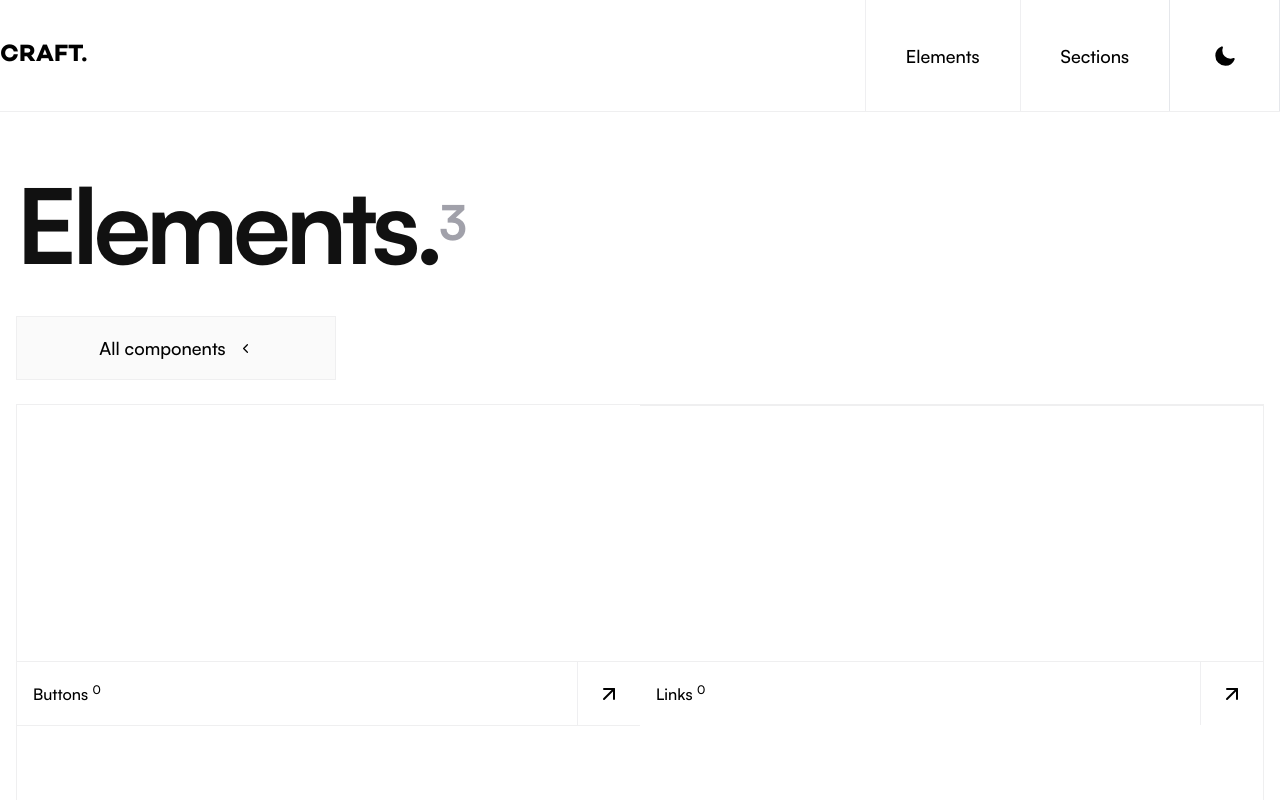
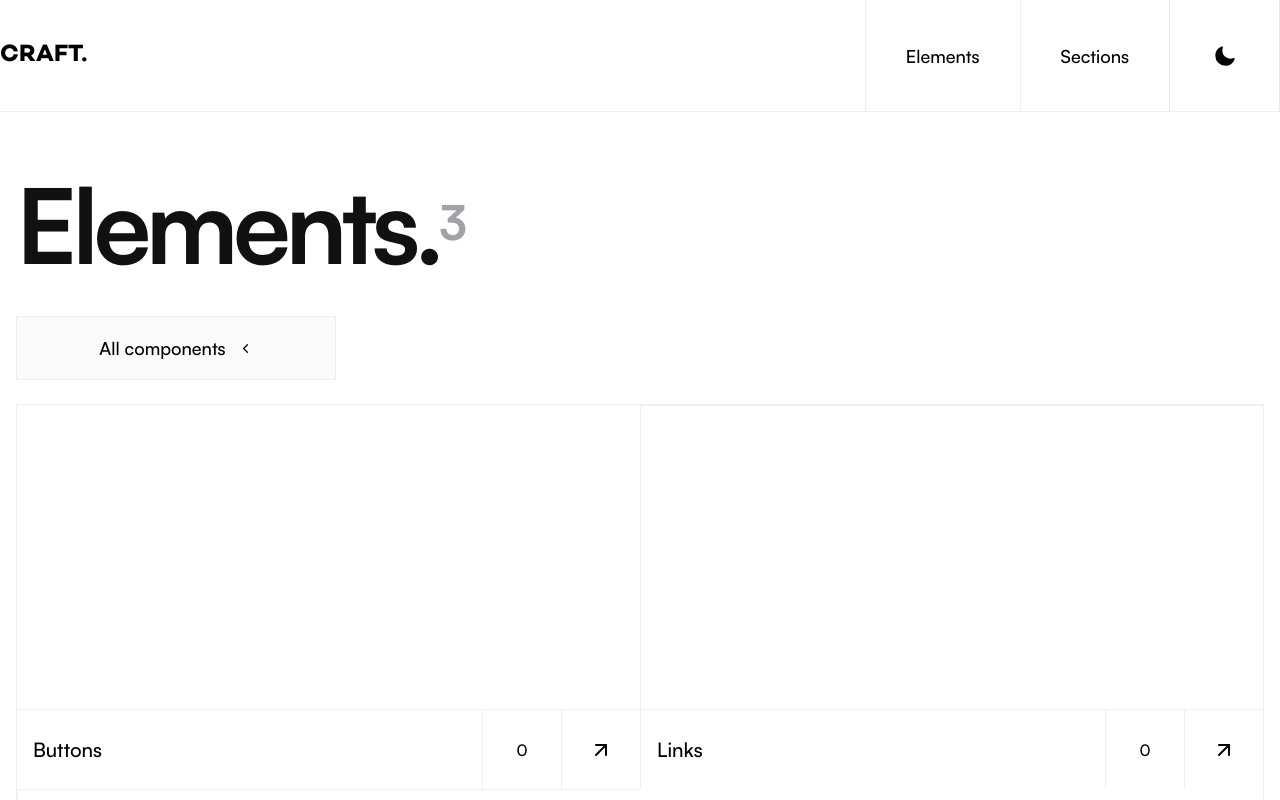
Before and after one commit to Jeff-Maina/craft, a Next.js app: page /elements in a window 1280 px wide. Shown: the top 800 px of the page. Built offline with nearby package versions, Linux system fonts and the light colour scheme.

Commit message:
Add component count to 'own square'

```diff
--- a/src/app/(pages)/elements/page.tsx
+++ b/src/app/(pages)/elements/page.tsx
@@ -91,7 +91,7 @@ const Elements = () => {
       <section className="px-4">
         <Header />
         <br />
-        <div className="grid w-full md:grid-cols-2 divide-y divide-zinc-200/60  border  border-zinc-200/60">
+        <div className="grid w-full md:grid-cols-2 md:divide-x divide-y divide-zinc-200/60  border  border-zinc-200/60">
           {ElementsData.map((element, index) => (
             <ComponentCard
               componentName={element.elementName}
--- a/src/app/layouts/Cards/ComponentCard.tsx
+++ b/src/app/layouts/Cards/ComponentCard.tsx
@@ -14,17 +14,23 @@ const ComponentCard: FC<ComponentProps> = ({
   componentCount,
 }) => {
   return (
-    <div className="h-80 w-full flex flex-col justify-end">
-      <div className="w-full flex justify-between border-t divide-x border-zinc-200/60 divide-zinc-200/60 h-16 font-satoshi-medium">
-        <div className="col-span-4 h-full px-4 flex items-center">
-          <p>
+    <div className="h-80 lg:h-96 w-full flex flex-col justify-end">
+      <div className="w-full flex items-center justify-end border-t divide-x border-zinc-200/60 divide-zinc-200/60 h-16 lg:h-20 font-satoshi-medium">
+        <div className=" h-full px-4 flex items-center flex-grow">
+          <p className="lg:text-xl">
             {" "}
-            {componentName} <sup>{componentCount}</sup>
+            {componentName}
           </p>
         </div>
-        <div className="h-full aspect-square flex items-center justify-center">
-          <Link href={pagePath}>
-            <ArrowUpRight />
+        <div className="h-full aspect-square flex items-center justify-center group hover:bg-black transition-all duration-150">
+          {componentCount}
+        </div>
+        <div className="h-full aspect-square flex items-center justify-center group hover:bg-black transition-all duration-150">
+          <Link
+            href={pagePath}
+            className="w-full h-full flex items-center justify-center"
+          >
+            <ArrowUpRight className="group-hover:stroke-white transition-all duration-150" />
           </Link>
         </div>
       </div>
```
